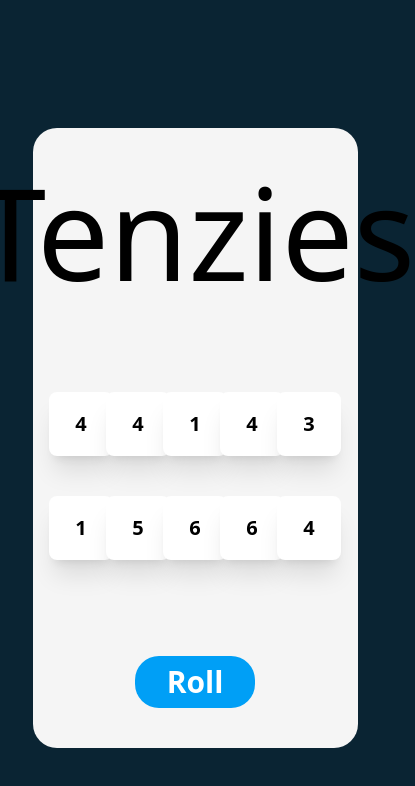
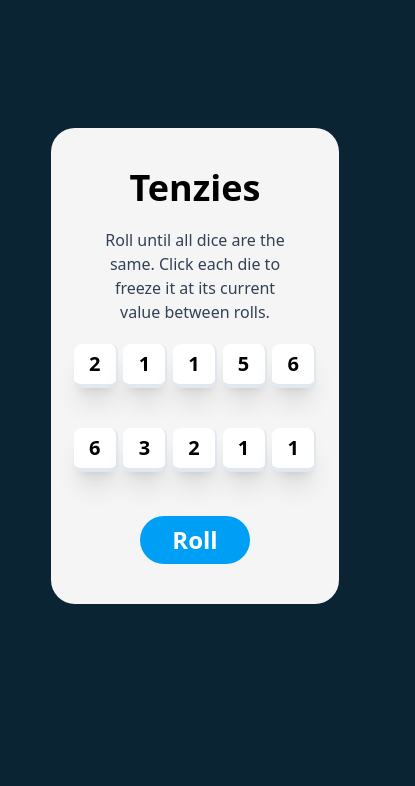
Before and after one commit to JoleneKearse/tenzies, a React (Vite) app: page / in a window 390 px wide. Shown: the top 786 px of the page, 415 px wide, since content can reach past the window. Built offline with nearby package versions, Linux system fonts and the light colour scheme.

Commit message:
chore: finish die function and add responsive styles

```diff
--- a/src/App.jsx
+++ b/src/App.jsx
@@ -1,33 +1,41 @@
 import { useState } from "react";
 
 import { nanoid } from "nanoid";
+
 import DieGrid from "./components/DieGrid";
 import Button from "./components/Button";
 
 function App() {
-  const [dice, setDice] = useState(randomDice());
-  function randomDice() {
+  const [dice, setDice] = useState(startingDice());
+
+  function getRandomDieValue() {
+    return Math.ceil(Math.random() * 6);
+  };
+  function startingDice() {
     return Array.from({ length: 10 }, () => ({
-      value: Math.ceil(Math.random() * 6),
+      value: getRandomDieValue(),
       isHeld: false,
       id: nanoid(),
     }));
   };
+  const rerollDice = () => {
+    setDice((prevDice) => prevDice.map((die) =>
+      die.isHeld ? die : { ...die, value: getRandomDieValue() }))
+  };
   const holdDie = (id) => {
-    // setDice((prevDice) =>
-    //   prevDice.map((die) =>
-    //     die.id === id ? { ...die, isHeld: !die.isHeld } : die
-    //   )
-    // );
-    console.log("clicked");
-    console.log(dice.id);
-  }
+    setDice((prevDice) =>
+      prevDice.map((die) =>
+        die.id === id ? { ...die, isHeld: !die.isHeld } : die
+      )
+    );
+  };
 
   return (
-    <main className="w-5/6 h-5/6 bg-brand-100 rounded-3xl my-32 mx-auto p-10 flex flex-col justify-center items-center">
-      <h1 className="text-9xl">Tenzies</h1>
+    <main className="w-72 h-4/5 bg-brand-100 rounded-3xl my-32 mx-auto p-10 flex flex-col justify-center items-center gap-5 md:w-1/2 md:gap-8 lg:w-2/3 lg:gap-12">
+      <h1 className="text-4xl font-black md:text-5xl lg:text-7xl">Tenzies</h1>
+      <p className="max-w-prose text-balance text-center text-slate-700">Roll until all dice are the same. Click each die to freeze it at its current value between rolls.</p>
       <DieGrid dice={dice} holdDie={holdDie} />
-      <Button setDice={setDice} randomDice={randomDice} />
+      <Button onClick={rerollDice} />
     </main>
   )
 }
--- a/src/components/Button.jsx
+++ b/src/components/Button.jsx
@@ -1,10 +1,7 @@
-const Button = ({ setDice, randomDice }) => {
-  const handleClick  = () => {
-    setDice(randomDice());
-  };
+const Button = ({ onClick }) => {
 
   return (
-    <button className="bg-brand-500 py-2 px-8 rounded-3xl text-brand-200 font-bold text-3xl hover:bg-brand-700" onClick={handleClick}>
+    <button className="bg-brand-500 py-2 px-8 rounded-3xl text-brand-200 font-bold text-2xl hover:bg-brand-700 md:text-3xl lg:text-4xl" onClick={onClick}>
       Roll
     </button>
   )
--- a/src/components/Die.jsx
+++ b/src/components/Die.jsx
@@ -1,11 +1,10 @@
 const Die = ({ value, isHeld, id, holdDie }) => {
-  const handleClick = () => {
-    console.log("clicked");
-    // holdDie();
+  const handleClick = (e) => {
+    holdDie(e.target.id);
   };
 
   return (
-    <button className={`rounded-lg w-16 h-16 shadow-xl text-xl font-semibold ${isHeld ? "bg-accent" : "bg-brand-200"}`} id={id}
+    <button className={`rounded-lg w-11 h-11 shadow-xl text-xl font-semibold border-b-4  border-r-2 border-slate-200 lg:w-16 lg:h-16 ${isHeld ? "bg-accent" : "bg-brand-200"}`} id={id}
     onClick={handleClick}>
       {value}
     </button>
--- a/src/components/DieGrid.jsx
+++ b/src/components/DieGrid.jsx
@@ -1,9 +1,8 @@
 import Die from "./Die"
 
 const DieGrid = ({ dice, holdDie }) => {
-  if (!dice) { console.log("No dice") } else { console.log(dice) };
   return (
-    <article className="grid grid-cols-5 grid-rows-[auto_auto] gap-10 mx-auto my-24 justify-items-center items-center">
+    <article className="grid grid-cols-5 grid-rows-[auto_auto] gap-10 mx-auto mb-6 justify-items-center items-center">
       {dice.map((die) => (
         <Die key={die.id} value={die.value} isHeld={die.isHeld} holdDie={holdDie} id={die.id} />
       ))}
```
